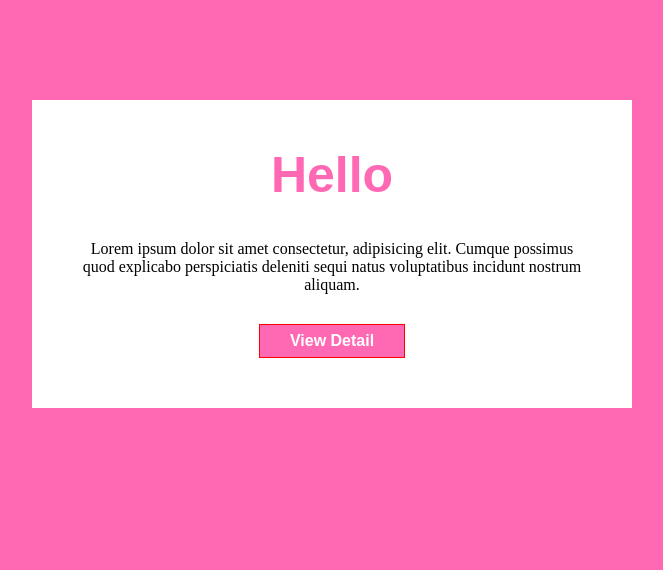
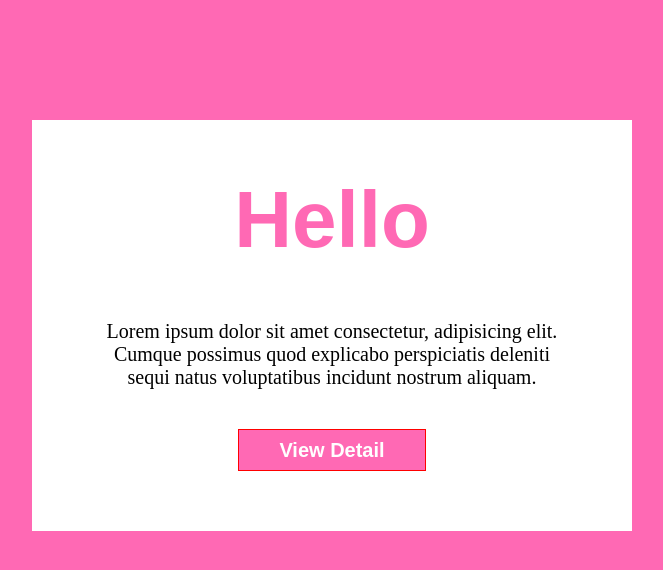
Before and after one commit to leeruma/second-day, a plain HTML site: page index.html in a window 1280 px wide. Shown: the whole page, without its empty margins (308-971 px from the left). Drawn offline with Linux system fonts and the light colour scheme.

Commit message:
폰트크기, 간격을 Rem단위로 변경

```diff
--- a/scss/_variable.scss
+++ b/scss/_variable.scss
@@ -2,4 +2,6 @@ html {
 	--color1: hotpink;
 	--color2: aqua;
 	--color3: lightgreen;
+	font-size: 20px;
 }
+// 1rem : 16px (root element)
--- a/scss/style.scss
+++ b/scss/style.scss
@@ -6,25 +6,25 @@ body {
 
 	section {
 		width: 600px;
-		padding: 50px;
+		padding: 3rem;
 		background: #fff;
-		margin: 100px auto;
+		margin: 6rem auto;
 		text-align: center;
 
 		h1 {
-			font: bold 50px/1 'arial';
+			font: bold 4rem/1 'arial';
 			color: var(--color1);
-			margin-bottom: 40px;
+			margin-bottom: 3rem;
 		}
 		p {
-			margin-bottom: 30px;
+			margin-bottom: 2rem;
 		}
 		a {
 			display: inline-block;
 			border: 1px solid red;
-			padding: 8px 30px;
+			padding: 0.5rem 2rem;
 			background: var(--color1);
-			font: bold 16px/1 'arial';
+			font: bold 1rem/1 'arial';
 			color: #fff;
 		}
 	}
```
Also changed, not shown: css/style.css, 1 other file.
